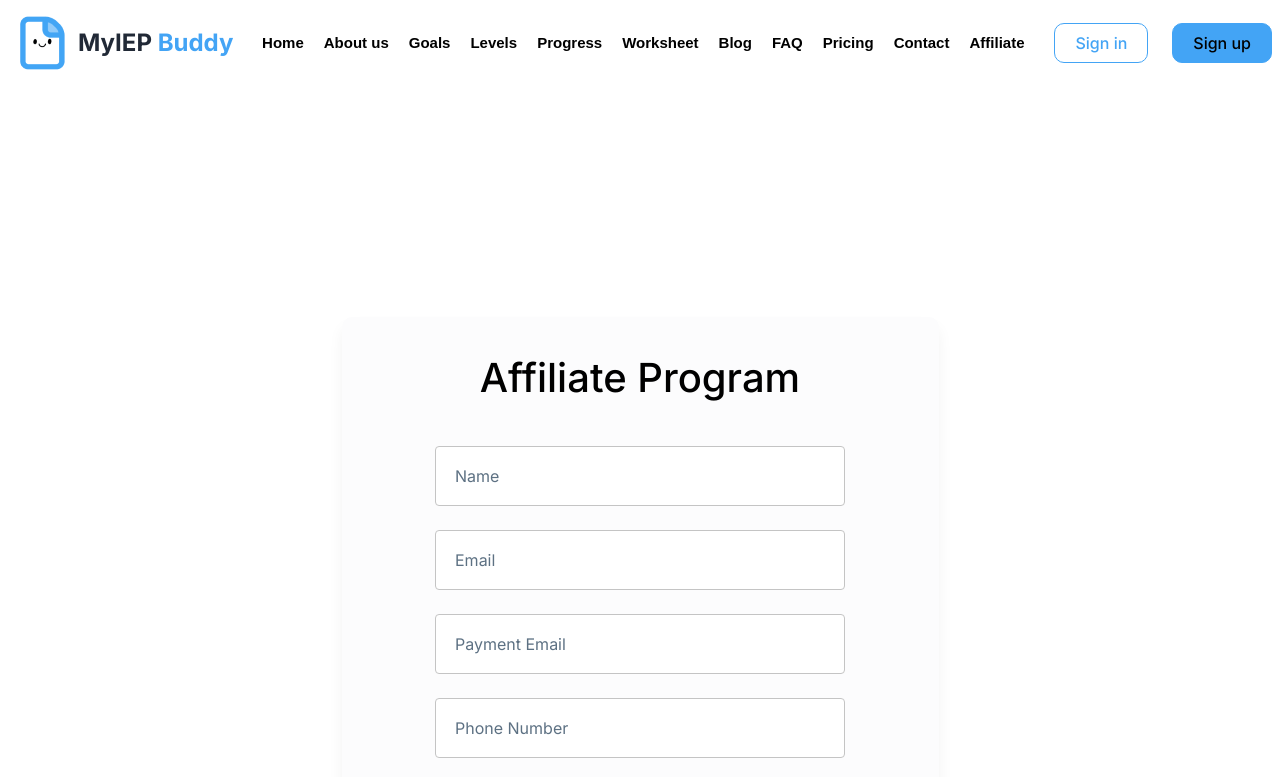
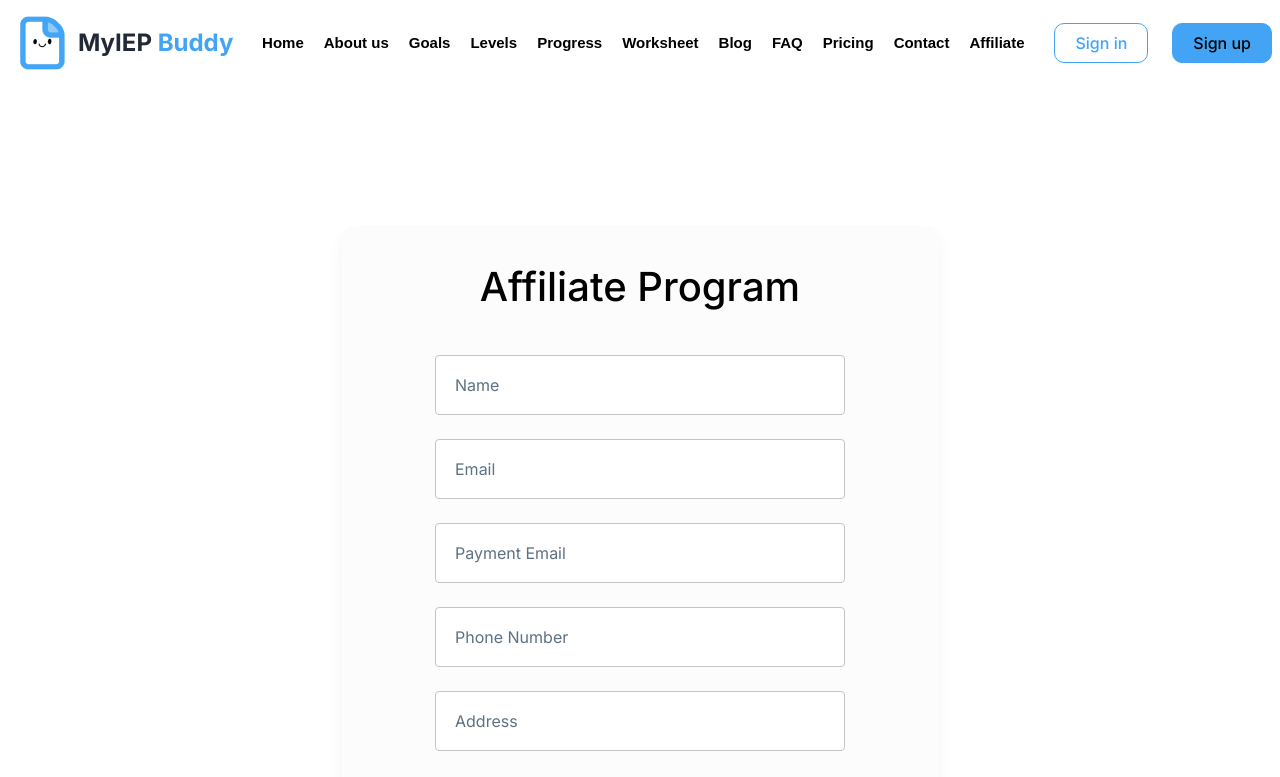
Before and after one commit to Hasan-Rifat/MyIEP-Buddy, a Next.js app: page /affiliate-program in a window 1280 px wide. Shown: the top 777 px of the page. Built offline with nearby package versions, Linux system fonts and the light colour scheme.

Commit message:
some changes

```diff
--- a/app/(frontend)/affiliate-program/page.jsx
+++ b/app/(frontend)/affiliate-program/page.jsx
@@ -2,7 +2,7 @@ import React from "react";
 
 const affiliateProgram = () => {
   return (
-    <section className="py-[230px]">
+    <section className="py-[139px]">
       <div className="container mx-auto">
         <div className="mx-auto max-w-[597px] pt-[33px] pb-[82px] bg-[#fcfcfd] rounded-[10px] shadow-[0_10px_15px_rgba(0,0,0,0.05)]">
           <h2 className="text-[40px] leading-[56px] text-black font-medium text-center mb-10">
```
